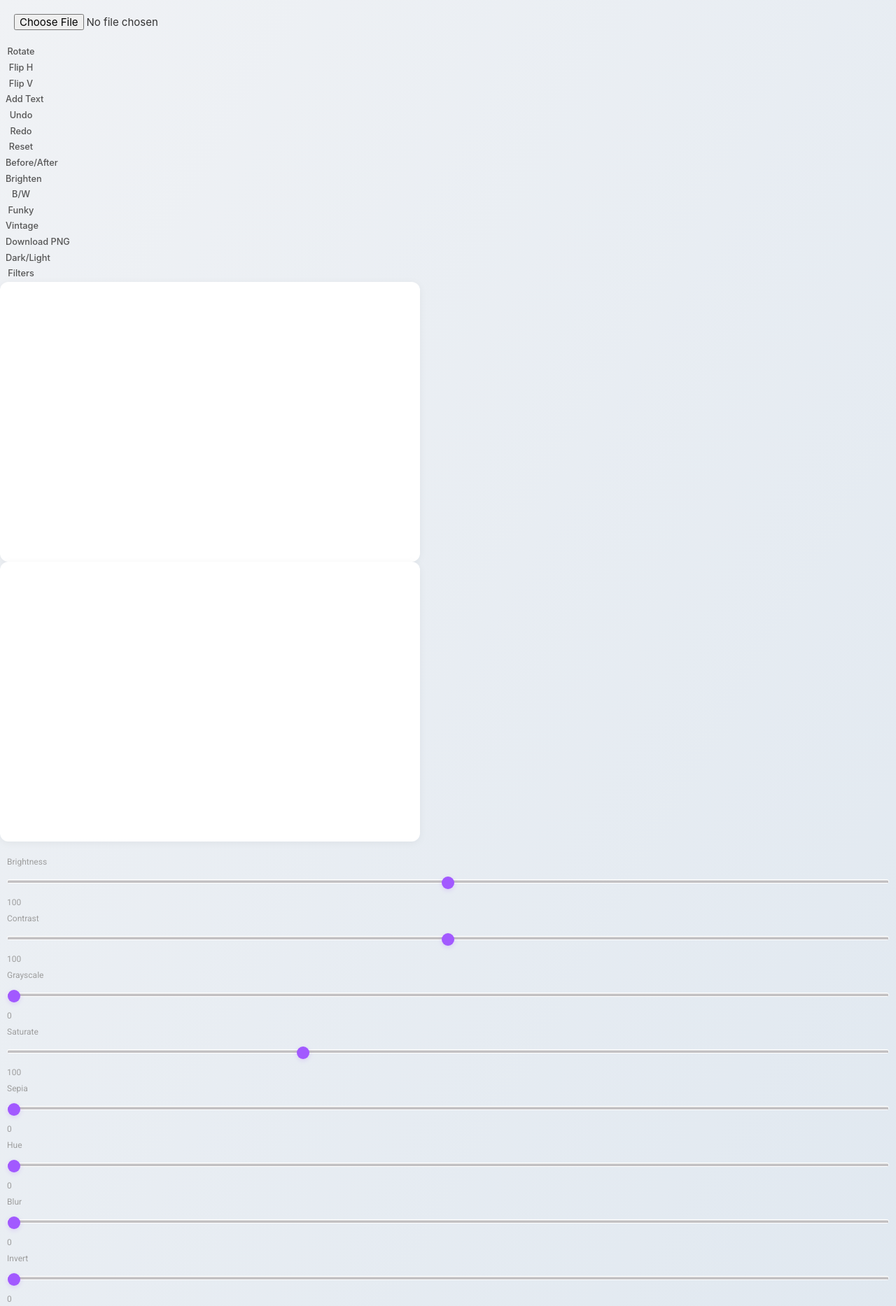
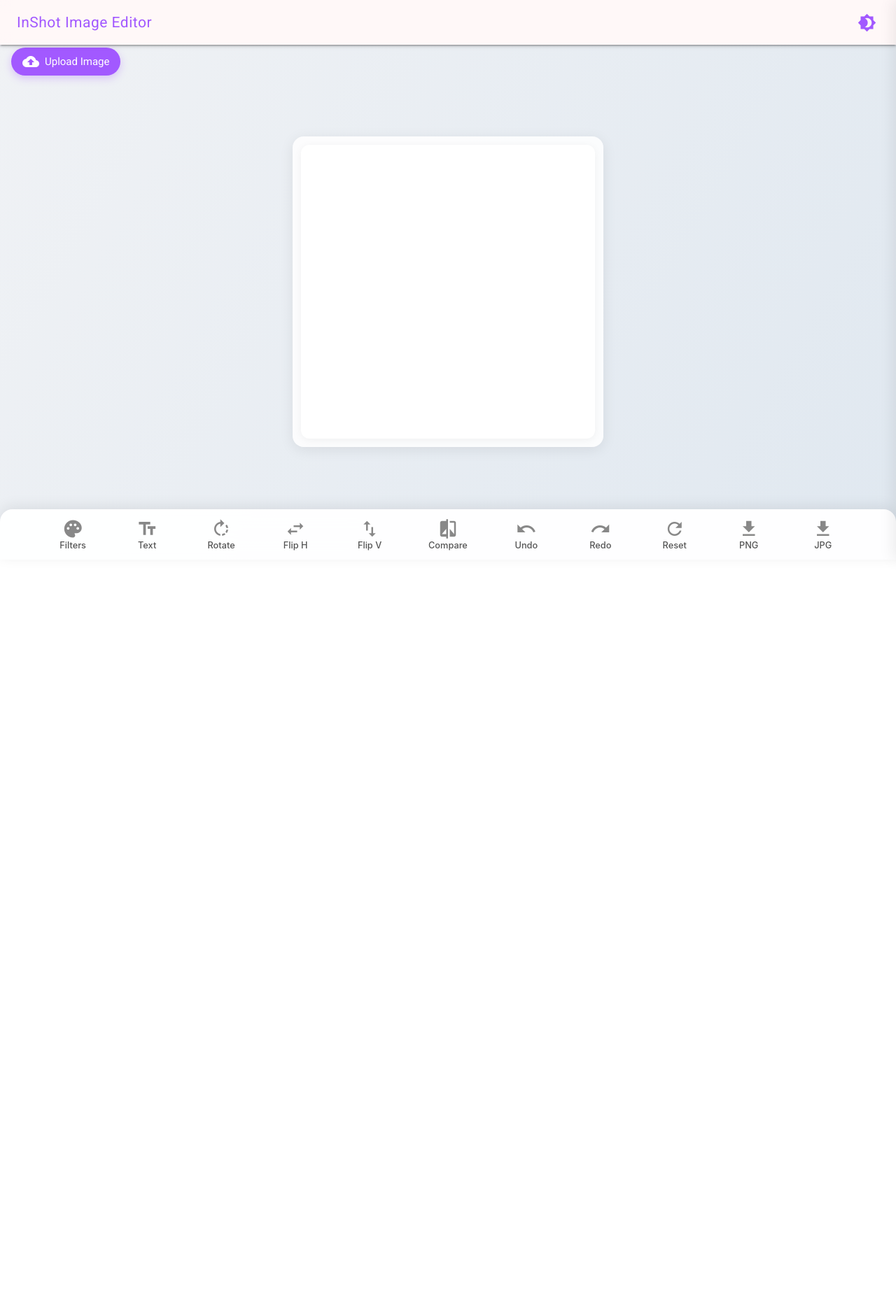
Before and after one commit to shivamshrma09/Image-filter, a plain HTML site: page index.html in a window 1280 px wide. Shown: the top 1867 px of the page at 70% size. After the commit the page ends 800 px from the top, so only its background shows below. Drawn offline with nearby package versions, Linux system fonts and the light colour scheme.

Commit message:
Update index.html

```diff
--- a/index.html
+++ b/index.html
@@ -403,39 +403,122 @@
 </head>
 
 <body>
-  <input type="file" id="fileInput" accept="image/*" style="margin:20px;">
-  <button class="toolbar-btn" onclick="rotateImage()">Rotate</button>
-  <button class="toolbar-btn" onclick="flipImage('h')">Flip H</button>
-  <button class="toolbar-btn" onclick="flipImage('v')">Flip V</button>
-  <button class="toolbar-btn" onclick="addText()">Add Text</button>
-  <button class="toolbar-btn" onclick="undo()">Undo</button>
-  <button class="toolbar-btn" onclick="redo()">Redo</button>
-  <button class="toolbar-btn" onclick="resetImage()">Reset</button>
-  <button class="toolbar-btn" onclick="showBeforeAfter()">Before/After</button>
-  <button class="toolbar-btn" onclick="preset('brighten')">Brighten</button>
-  <button class="toolbar-btn" onclick="preset('bw')">B/W</button>
-  <button class="toolbar-btn" onclick="preset('funky')">Funky</button>
-  <button class="toolbar-btn" onclick="preset('vintage')">Vintage</button>
-  <button class="toolbar-btn" onclick="downloadImage('png')">Download PNG</button>
-  <button class="toolbar-btn" id="toggleMode">Dark/Light</button>
-  <button class="toolbar-btn" onclick="toggleSlidingControls()">Filters</button>
-  <canvas id="canvas" width="600" height="400"></canvas>
-  <canvas id="beforeCanvas" width="600" height="400"></canvas>
-  <div id="slidingControls">
-    <div style="padding:10px;">
-      <label>Brightness <input type="range" id="brightness" min="0" max="200" value="100" oninput="applyFilter()"><span id="brightnessVal">100</span></label><br>
-      <label>Contrast <input type="range" id="contrast" min="0" max="200" value="100" oninput="applyFilter()"><span id="contrastVal">100</span></label><br>
-      <label>Grayscale <input type="range" id="grayscale" min="0" max="100" value="0" oninput="applyFilter()"><span id="grayscaleVal">0</span></label><br>
-      <label>Saturate <input type="range" id="saturate" min="0" max="300" value="100" oninput="applyFilter()"><span id="saturateVal">100</span></label><br>
-      <label>Sepia <input type="range" id="sepia" min="0" max="200" value="0" oninput="applyFilter()"><span id="sepiaVal">0</span></label><br>
-      <label>Hue <input type="range" id="hue" min="0" max="360" value="0" oninput="applyFilter()"><span id="hueVal">0</span></label><br>
-      <label>Blur <input type="range" id="blur" min="0" max="10" value="0" oninput="applyFilter()"><span id="blurVal">0</span></label><br>
-      <label>Invert <input type="range" id="invert" min="0" max="100" value="0" oninput="applyFilter()"><span id="invertVal">0</span></label><br>
-      <label>Opacity <input type="range" id="opacity" min="0" max="100" value="100" oninput="applyFilter()"><span id="opacityVal">100</span></label>
+  <nav>
+    <div class="nav-wrapper">
+      <span class="nav-header">InShot Image Editor</span>
+      <span class="toggle-mode material-icons" id="toggleMode" title="Toggle dark/light mode">brightness_4</span>
+    </div>
+  </nav>
+  <div class="floating-upload" onclick="document.getElementById('fileInput').click()">
+    <i class="material-icons">cloud_upload</i>
+    Upload Image
+    <input id="fileInput" type="file" accept="image/*" style="display:none" onchange="uploadImage(event)">
+  </div>
+  <div class="main-canvas-wrap">
+    <div class="canvas-shadow" id="canvasWrap">
+      <canvas id="canvas" width="420" height="420"></canvas>
+      <canvas id="beforeCanvas" class="before-after-slider" style="display:none;"></canvas>
     </div>
   </div>
-  <div id="snackbar"></div>
+  <div class="sliding-controls" id="slidingControls">
+    <button class="close-panel-btn material-icons" onclick="toggleSlidingControls()">close</button>
+    <h6><i class="material-icons left">tune</i>Filters</h6>
+    <div class="filter-slider"><label>Brightness</label>
+      <input type="range" id="brightness" min="0" max="300" value="100" onchange="applyFilter()">
+      <span class="slider-value" id="brightnessVal">100</span>
+    </div>
+    <div class="filter-slider"><label>Contrast</label>
+      <input type="range" id="contrast" min="0" max="200" value="100" onchange="applyFilter()">
+      <span class="slider-value" id="contrastVal">100</span>
+    </div>
+    <div class="filter-slider"><label>Grayscale</label>
+      <input type="range" id="grayscale" min="0" max="100" value="0" onchange="applyFilter()">
+      <span class="slider-value" id="grayscaleVal">0</span>
+    </div>
+    <div class="filter-slider"><label>Saturation</label>
+      <input type="range" id="saturate" min="0" max="300" value="100" onchange="applyFilter()">
+      <span class="slider-value" id="saturateVal">100</span>
+    </div>
+    <div class="filter-slider"><label>Sepia</label>
+      <input type="range" id="sepia" min="0" max="200" value="0" onchange="applyFilter()">
+      <span class="slider-value" id="sepiaVal">0</span>
+    </div>
+    <div class="filter-slider"><label>Hue</label>
+      <input type="range" id="hue" min="0" max="360" value="0" onchange="applyFilter()">
+      <span class="slider-value" id="hueVal">0</span>
+    </div>
+    <div class="filter-slider"><label>Blur</label>
+      <input type="range" id="blur" min="0" max="10" value="0" onchange="applyFilter()">
+      <span class="slider-value" id="blurVal">0</span>
+    </div>
+    <div class="filter-slider"><label>Invert</label>
+      <input type="range" id="invert" min="0" max="100" value="0" onchange="applyFilter()">
+      <span class="slider-value" id="invertVal">0</span>
+    </div>
+    <div class="filter-slider"><label>Opacity</label>
+      <input type="range" id="opacity" min="10" max="100" value="100" onchange="applyFilter()">
+      <span class="slider-value" id="opacityVal">100</span>
+    </div>
+    <div style="margin-top:10px;">
+      <button class="preset-btn" onclick="preset('brighten')">Brighten</button>
+      <button class="preset-btn" onclick="preset('bw')">B&W</button>
+      <button class="preset-btn" onclick="preset('funky')">Funky</button>
+      <button class="preset-btn" onclick="preset('vintage')">Vintage</button>
+    </div>
+  </div>
+  <div class="bottom-toolbar">
+    <button class="toolbar-btn" onclick="toggleSlidingControls()">
+      <span class="material-icons">palette</span>
+      Filters
+    </button>
+    <button class="toolbar-btn" onclick="addText()">
+      <span class="material-icons">text_fields</span>
+      Text
+    </button>
+    <button class="toolbar-btn" onclick="rotateImage()">
+      <span class="material-icons">rotate_right</span>
+      Rotate
+    </button>
+    <button class="toolbar-btn" onclick="flipImage('h')">
+      <span class="material-icons">swap_horiz</span>
+      Flip H
+    </button>
+    <button class="toolbar-btn" onclick="flipImage('v')">
+      <span class="material-icons">swap_vert</span>
+      Flip V
+    </button>
+    <button class="toolbar-btn" onclick="showBeforeAfter()">
+      <span class="material-icons">compare</span>
+      Compare
+    </button>
+    <button class="toolbar-btn" onclick="undo()">
+      <span class="material-icons">undo</span>
+      Undo
+    </button>
+    <button class="toolbar-btn" onclick="redo()">
+      <span class="material-icons">redo</span>
+      Redo
+    </button>
+    <button class="toolbar-btn" onclick="resetImage()">
+      <span class="material-icons">refresh</span>
+      Reset
+    </button>
+    <button class="toolbar-btn" onclick="downloadImage('png')">
+      <span class="material-icons">file_download</span>
+      PNG
+    </button>
+    <button class="toolbar-btn" onclick="downloadImage('jpg')">
+      <span class="material-icons">file_download</span>
+      JPG
+    </button>
+  </div>
+  <div class="snackbar" id="snackbar"></div>
+  <script src="https://cdnjs.cloudflare.com/ajax/libs/materialize/1.0.0/js/materialize.min.js"></script>
+
+
+
 <script>
+  // ========== GLOBALS ==========
   let canvas = document.getElementById('canvas');
   let ctx = canvas.getContext('2d');
   let beforeCanvas = document.getElementById('beforeCanvas');
@@ -449,6 +532,7 @@
   let flipH = false, flipV = false;
   let textElements = [];
   let darkMode = false;
+
   const slidingControls = document.getElementById('slidingControls');
   const filterIds = ["brightness","contrast","grayscale","saturate","sepia","hue","blur","invert","opacity"];
   const filterDefaults = {
@@ -456,6 +540,8 @@
     hue:0, blur:0, invert:0, opacity:100
   };
   let currentFilterState = {};
+
+  // ========== INITIALIZATION ==========
   function init() {
     filterIds.forEach(id => {
       document.getElementById(id).value = filterDefaults[id];
@@ -469,6 +555,8 @@
     ctx.clearRect(0, 0, canvas.width, canvas.height);
     saveHistory();
   }
+
+  // ========== FILE UPLOAD ==========
   document.getElementById('fileInput').onchange = uploadImage;
   function uploadImage(e) {
     const file = e.target.files ? e.target.files[0] : e.dataTransfer.files[0];
@@ -479,6 +567,7 @@
     const reader = new FileReader();
     reader.onload = function(ev) {
       img.onload = function() {
+        // Responsive canvas sizing
         const maxWidth = window.innerWidth * 0.9;
         const maxHeight = window.innerHeight * 0.7;
         let newWidth = img.width, newHeight = img.height;
@@ -502,6 +591,8 @@
     };
     reader.readAsDataURL(file);
   }
+
+  // ========== APPLY FILTERS & REDRAW CANVAS ==========
   function applyFilter() {
     if (!imgLoaded) return;
     filterIds.forEach(id => {
@@ -525,13 +616,17 @@
     ctx.filter = 'none';
     saveHistory();
   }
+
   function drawTransformedElements() {
     ctx.save();
+    // Center and rotate/flip
     ctx.translate(canvas.width / 2, canvas.height / 2);
     ctx.scale(flipH ? -1 : 1, flipV ? -1 : 1);
     ctx.rotate(rotation * Math.PI / 180);
+    // Draw image centered
     ctx.drawImage(img, -canvas.width / 2, -canvas.height / 2, canvas.width, canvas.height);
     ctx.restore();
+    // Draw text
     textElements.forEach(textObj => {
       ctx.save();
       ctx.font = `${textObj.size}px ${textObj.font}`;
@@ -544,6 +639,8 @@
       ctx.restore();
     });
   }
+
+  // ========== PRESETS ==========
   function preset(type) {
     resetFilters();
     if (type === "brighten") {
@@ -566,6 +663,8 @@
     applyFilter();
     showSnackbar(`${type.charAt(0).toUpperCase() + type.slice(1)} preset applied!`);
   }
+
+  // ========== RESET FUNCTIONS ==========
   function resetFilters() {
     filterIds.forEach(id => {
       document.getElementById(id).value = filterDefaults[id];
@@ -585,6 +684,8 @@
     };
     img.src = imgDataURL;
   }
+
+  // ========== UNDO/REDO SYSTEM ==========
   function saveHistory() {
     if (!imgLoaded) return;
     const currentState = {
@@ -645,11 +746,14 @@
     restoreState(nextState);
     showSnackbar("Redo successful!");
   }
+
+  // ========== IMAGE TRANSFORMATIONS ==========
   function rotateImage() {
     if (!imgLoaded) {
       showSnackbar("Please load an image first!");
       return;
     }
+    // Swap canvas dimensions for 90/270
     if (rotation % 180 === 0) {
       [canvas.width, canvas.height] = [canvas.height, canvas.width];
       [beforeCanvas.width, beforeCanvas.height] = [beforeCanvas.height, beforeCanvas.width];
@@ -668,6 +772,8 @@
     applyFilter();
     showSnackbar(`Image flipped ${dir === 'h' ? 'horizontally' : 'vertically'}!`);
   }
+
+  // ========== BEFORE/AFTER COMPARISON ==========
   function showBeforeAfter() {
     if (!imgLoaded) {
       showSnackbar("No image to compare!");
@@ -683,6 +789,8 @@
       canvas.style.display = "block";
     }, 1800);
   }
+
+  // ========== DOWNLOAD IMAGE ==========
   function downloadImage(format) {
     if (!imgLoaded) {
       showSnackbar("No image to download!");
@@ -697,17 +805,23 @@
     document.body.removeChild(a);
     showSnackbar(`Downloaded as ${format.toUpperCase()}!`);
   }
+
+  // ========== DARK/LIGHT MODE TOGGLE ==========
   document.getElementById('toggleMode').onclick = function() {
     darkMode = !darkMode;
     document.body.classList.toggle('dark-mode', darkMode);
     showSnackbar(darkMode ? "Dark mode activated!" : "Light mode activated!");
   }
+
+  // ========== SNACKBAR NOTIFICATIONS ==========
   function showSnackbar(msg) {
     let sb = document.getElementById('snackbar');
     sb.innerText = msg;
     sb.classList.add('show');
     setTimeout(() => sb.classList.remove('show'), 1600);
   }
+
+  // ========== TEXT ADDITION ==========
   function addText() {
     if (!imgLoaded) {
       showSnackbar("Please load an image first to add text!");
@@ -731,11 +845,13 @@
       showSnackbar("Text addition cancelled or empty!");
     }
   }
+  // Edit text on double click
   canvas.addEventListener('dblclick', function(e) {
     if (!imgLoaded) return;
     const rect = canvas.getBoundingClientRect();
     const x = e.clientX - rect.left;
     const y = e.clientY - rect.top;
+    // Find nearest text
     let found = false;
     textElements.forEach((text, i) => {
       if (Math.abs(x - text.x) < 60 && Math.abs(y - text.y) < 30) {
@@ -749,6 +865,8 @@
     });
     if (found) showSnackbar("Text edited!");
   });
+
+  // ========== SLIDING CONTROLS ==========
   function toggleSlidingControls() {
     slidingControls.classList.toggle('active');
   }
@@ -762,12 +880,17 @@
   slidingControls.addEventListener('touchmove', (e) => {
     e.stopPropagation();
   }, false);
+
+  // ========== PREVENT CONTEXT MENU ON CANVAS ==========
   canvas.oncontextmenu = (e) => {
     e.preventDefault();
     return false;
   };
+
+  // ========== RESPONSIVE CANVAS ON RESIZE ==========
   window.addEventListener('resize', () => {
     if(imgLoaded) {
+      // Recalculate canvas size based on new window dimensions
       const maxWidth = window.innerWidth * 0.9;
       const maxHeight = window.innerHeight * 0.7;
       let newWidth = img.width, newHeight = img.height;
@@ -784,6 +907,8 @@
       applyFilter();
     }
   });
+
+  // ========== INIT ON LOAD ==========
   init();
 </script>
 </body>
```
